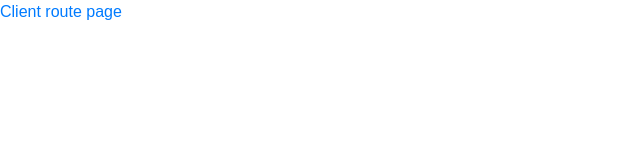
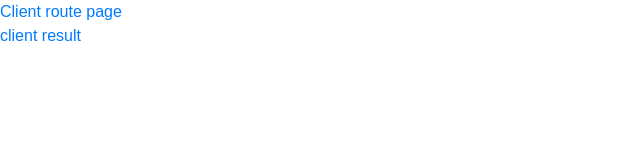
Before and after one commit to Atharvatathe/NextJs_codeevolution, a Next.js app in the folder rendering-demo/: page /client-route in a window 1280 px wide. Shown: the top 160 px of the page, without its empty margins (0-640 px from the left). Built offline with nearby package versions, Linux system fonts and the light colour scheme.

Commit message:
install cilent-only package and write cilent only code

```diff
--- a/rendering-demo/package.json
+++ b/rendering-demo/package.json
@@ -10,6 +10,7 @@
   },
   "dependencies": {
     "@types/react-slick": "^0.23.13",
+    "client-only": "^0.0.1",
     "next": "15.4.3",
     "react": "19.1.0",
     "react-dom": "19.1.0",
--- a/rendering-demo/src/app/client-route/page.tsx
+++ b/rendering-demo/src/app/client-route/page.tsx
@@ -4,6 +4,7 @@ import Slider from "react-slick";
 import { serverSideFunction } from "../utils/server-utils";
 import React from "react";
 import { useTheme } from "@/components/theme-provider";
+import { clientSideFunction } from "../utils/client-utils";
 // import Slider from "react-slick";
 // import "slick-carousel/slick/slick.css";
 // import "slick-carousel/slick/slick-theme.css";
@@ -14,10 +15,13 @@ export default function ClientRoutePage() {
   //  const settings = {
   //   dots: true,
   // };
+
+  const result = clientSideFunction();
   return (
     <>
     <div style={{ color: theme.colors.primary }}>
       <h1>Client route page</h1>
+      <p>{result}</p>
     </div>
       {/* <div className="image-slider-container">
       <Slider {...settings}>
--- a/rendering-demo/src/app/server-route/page.tsx
+++ b/rendering-demo/src/app/server-route/page.tsx
@@ -1,12 +1,15 @@
 import ImageSlider from "@/components/ImageSlider";
 import { serverSideFunction } from "../utils/server-utils";
+// import { clientSideFunction } from "../utils/client-utils";
 
 
 export default function ServerRoutePage() {
   const result = serverSideFunction();
+  //  const clientResult = clientSideFunction();
   return (
     <>
       <h1>Server Route {result}</h1>
+      {/* <h1>client Result {clientResult}</h1> */}
       <ImageSlider />
     </>
   );
--- /dev/null
+++ b/rendering-demo/src/app/utils/client-utils.ts
@@ -0,0 +1,10 @@
+import "client-only";
+
+export const clientSideFunction = () => {
+  console.log(
+    `use window object,
+       use browser APIs,
+       handle user interactions,`
+  );
+  return "client result";
+};
```
Also changed, not shown: 1 other file (tests, documents, lock files or other folders).
